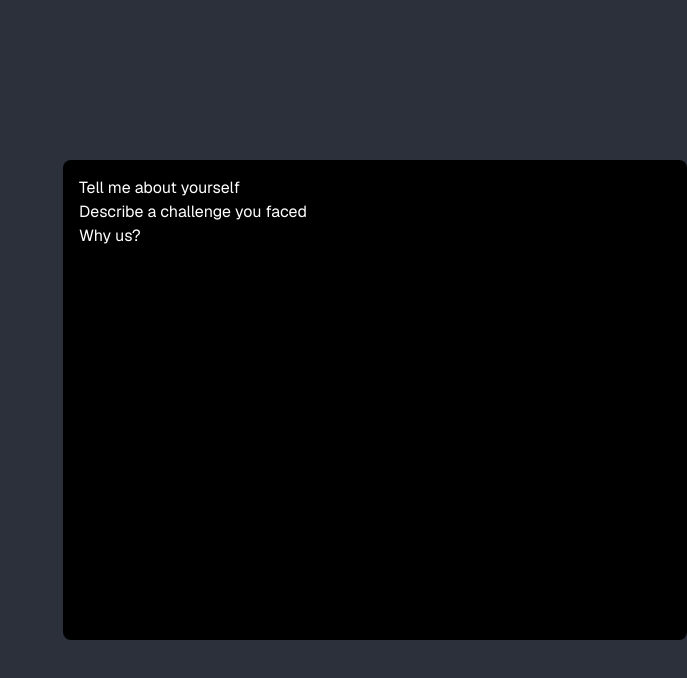
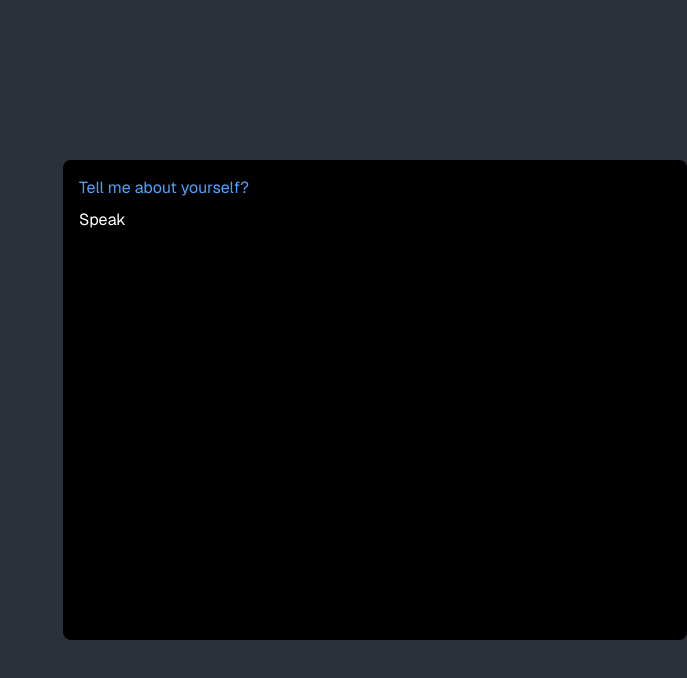
Before and after one commit to VincentHuynh1016/Interview_Prep, a Next.js app: page /interview in a window 1280 px wide. Shown: the top 678 px of the page, without its empty margins (593-1280 px from the left). Built offline with nearby package versions, Linux system fonts and the light colour scheme; no server answers.

Commit message:
Add voice and questions

```diff
--- a/app/interview/page.tsx
+++ b/app/interview/page.tsx
@@ -1,16 +1,60 @@
 "use client";
 import {useEffect, useRef, useState} from "react";
 
-export default function interviewPage() {
+export default function InterviewPage() {
     const videoRef = useRef<HTMLVideoElement>(null);
     const [questions, setQuestions] = useState<any[]>([]);
 
+    const [messages, setMessages] = useState([{role : "bot", text: "Tell me about yourself?"}]);
+    const chatRef = useRef<HTMLDivElement | null>(null)
+
+    const [qIndex, setQIndex] = useState(0);
+
+    const startListening = () => {
+      const SpeechRecognition =
+        (window as any).SpeechRecognition || (window as any).webkitSpeechRecognition;
+
+      if (!SpeechRecognition) {
+        console.warn("SpeechRecognition is not supported in this browser.");
+        return;
+      }
+
+      const recognition = new SpeechRecognition();
+      recognition.lang = "en-US";
+      recognition.start();
+
+      recognition.onresult = (e: SpeechRecognitionEvent) => {
+        const transcript = e.results[0][0].transcript;
+        recognition.stop();
+
+        setMessages((prev) => [...prev, { role: "user", text: transcript }]);
+
+        if (!questions[qIndex + 1]) return;
+
+        const nextQ = questions[qIndex + 1].text;
+
+        setMessages((prev) => [...prev, { role: "bot", text: nextQ }]);
+
+        setQIndex((i) => i + 1);
+      };
+    };
+
+    useEffect(() => {
+        if (chatRef.current) {
+            chatRef.current.scrollTop = chatRef.current.scrollHeight;
+        }
+    }, [messages]);
+
+
+
+    // Fetch the interview questions from local JSON file (TEMPORARY)
     useEffect(() => {
       fetch("/questions.json")
         .then((res) => res.json())
         .then((data) => setQuestions(data.questions));
     }, []);
 
+    // Permission to access webcam if so then stream video to video element
     useEffect(() => {
     navigator.mediaDevices.getUserMedia({ video: true }).then((stream) => {
         if (videoRef.current) {
@@ -30,10 +74,21 @@ export default function interviewPage() {
             autoPlay
             className="w-160 h-120 rounded-lg object-cover"
           />
-          <div className="bg-black text-white w-160 h-120 rounded-lg overflow-y-auto p-4">
-            {questions.map((q) => (
-              <p key={q.id}>{q.text}</p>
+          <div
+            ref={chatRef}
+            className="bg-black text-white w-160 h-120 rounded-lg overflow-y-auto p-4 space-y-2"
+          >
+            {messages.map((m, i) => (
+              <p
+                key={i}
+                className={
+                  m.role === "bot" ? "text-blue-400" : "text-green-400"
+                }
+              >
+                {m.text}
+              </p>
             ))}
+            <button onClick={startListening}>Speak</button>
           </div>
         </div>
       </div>
```
Lines whose indentation alone changed are shown as unchanged.
